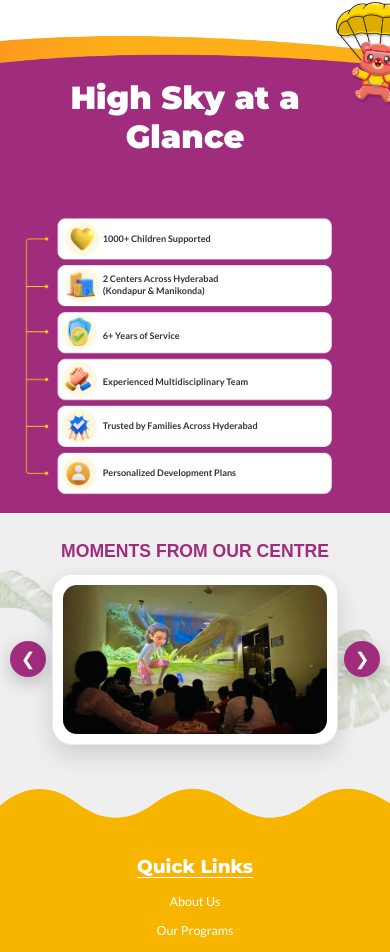
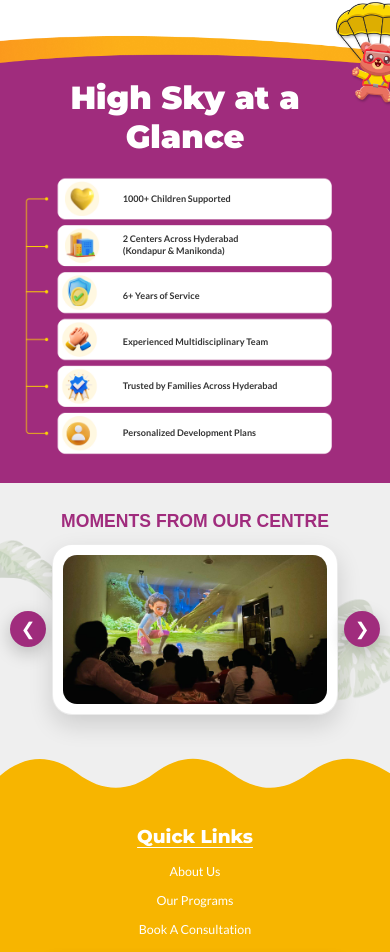
Before and after one commit to kaushikthakur390-jpg/high_sky, a React (Vite) app: page /about-us in a window 390 px wide. Shown: the part 2230-3182 px from the top of the page. Built offline with nearby package versions, Linux system fonts and the light colour scheme; a web font is replaced by a local one.

Commit message:
neww changes

```diff
--- a/src/pages/AboutUs.css
+++ b/src/pages/AboutUs.css
@@ -388,11 +388,13 @@
   overflow: hidden;
   background: #ffffff;
   padding: clamp(240px, 18vw, 340px) 24px clamp(80px, 10vw, 140px);
+  height: 800px;
 }
 
 @media (max-width: 900px) {
   .about-glance-section {
     padding: 80px 24px 30px;
+    height: auto;
   }
 }
 
@@ -515,7 +517,8 @@
   }
 
   .glance-pill {
-    left: 57.5%;
+    left: 61%;
+    width: 53%;
     position: absolute;
   }
 }
@@ -618,8 +621,8 @@
     left: 0;
     transform: translateX(-120px) scale(0.95);
     transform-origin: top left;
-    margin-top: 0px;
-    margin-bottom: -50px;
+    margin-top: -40px;
+    margin-bottom: -40px;
   }
 
   /* --- Journey Canvas --- */
--- a/src/pages/Home.css
+++ b/src/pages/Home.css
@@ -941,6 +941,13 @@
   text-align: right;
 }
 
+@media (min-width: 1024px) {
+  .home-program-4 {
+    width: 1080px;
+    transform: translateX(20px);
+  }
+}
+
 .home-program-5 .prog-card-title {
   width: 100%;
   position: relative;
@@ -1127,6 +1134,7 @@
   transition: filter 0.2s;
   position: relative;
   left: 10px;
+  bottom: 20px;
 }
 
 .testimonials-cta:hover {
--- a/src/pages/OurPrograms.css
+++ b/src/pages/OurPrograms.css
@@ -999,7 +999,7 @@
   .prog-conditions-section {
     background: #ffffff;
     padding: 60px 20px;
-    margin-bottom: -80px;
+    margin-bottom: 0px;
     color: #333;
   }
 
```
Also changed, not shown: 1 other file (tests, documents, lock files or other folders).
